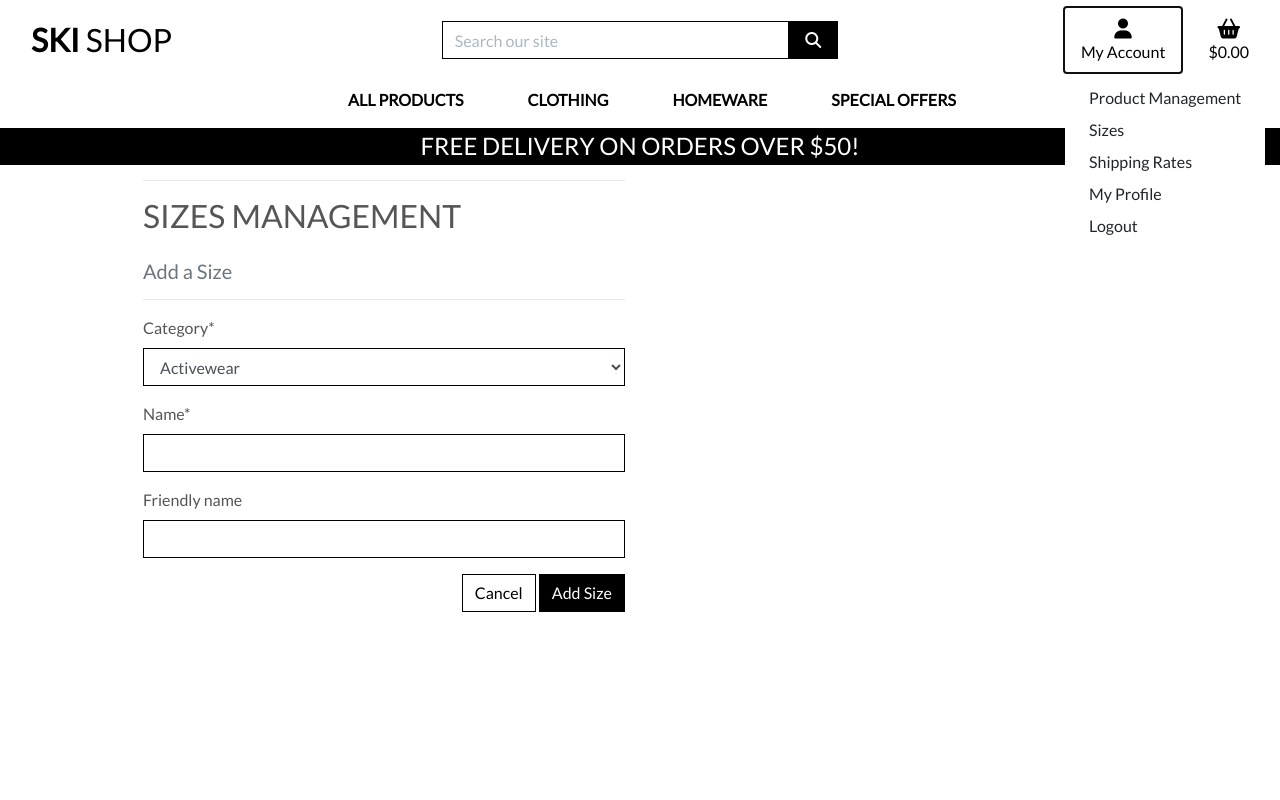
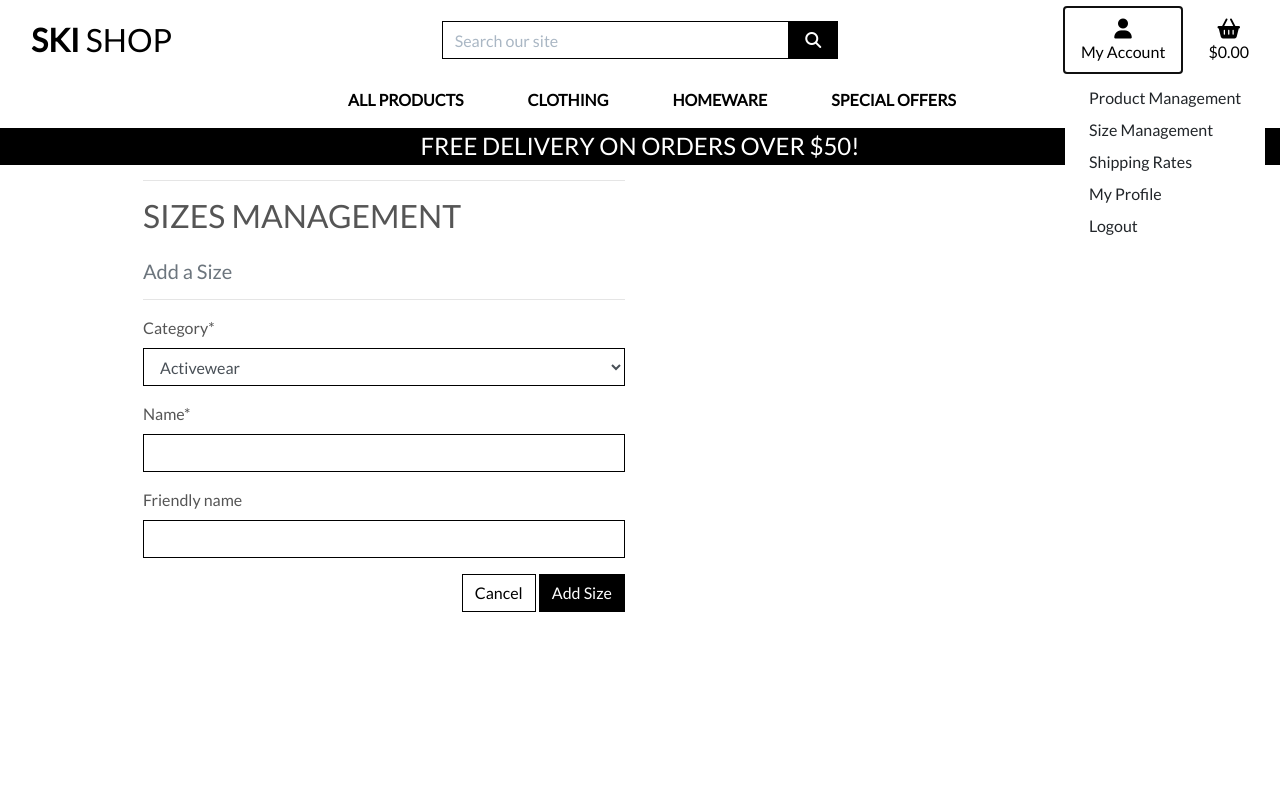
Before and after one commit to TMartin88/ski_shop, a Django app: page /sizes/add/ in a window 1280 px wide, after a click on "My Account". Run offline with Django 3.2, Linux system fonts and the light colour scheme; the visitor is signed in with stand-in values (Sample User, id 1); data comes from the database, SQL or seed files in the repository; some libraries are stand-ins or nearby versions.

Commit message:
amend edit size

```diff
--- a/sizes/templates/sizes/add_size.html
+++ b/sizes/templates/sizes/add_size.html
@@ -1,12 +1,16 @@
 {% extends "base.html" %}
 {% load static %}
 
+{% block extra_css %}
+<link rel="stylesheet" href="{% static 'sizes/css/sizes.css' %}">
+{% endblock %}
+
 {% block page_header %}
-    <div class="container header-container">
-        <div class="row">
-            <div class="col"></div>
-        </div>
-    </div>
+<div class="container header-container">
+  <div class="row">
+    <div class="col"></div>
+  </div>
+</div>
 {% endblock %}
 
 {% block content %}
--- a/templates/base.html
+++ b/templates/base.html
@@ -71,7 +71,7 @@
                             {% if request.user.is_authenticated %}
                                 {% if request.user.is_superuser %}
                                     <a href="{% url 'add_product' %}" class="dropdown-item">Product Management</a>
-                                    <a href="{% url 'sizes' %}" class="dropdown-item">Sizes</a>
+                                    <a href="{% url 'add_size' %}" class="dropdown-item">Size Management</a>
                                     <a href="{% url 'add_product' %}" class="dropdown-item">Shipping Rates</a>
                                 {% endif %}
                                 <a href="{% url 'profile' %}" class="dropdown-item">My Profile</a>
--- a/templates/includes/mobile-top-header.html
+++ b/templates/includes/mobile-top-header.html
@@ -31,7 +31,7 @@
         {% if request.user.is_authenticated %}
             {% if request.user.is_superuser %}
                 <a href="{% url 'add_product' %}" class="dropdown-item">Product Management</a>
-                <a href="{% url 'sizes' %}" class="dropdown-item">Sizes</a>
+                <a href="{% url 'add_size' %}" class="dropdown-item">Size Management</a>
                 <a href="{% url 'add_product' %}" class="dropdown-item">Shipping Rates</a>
             {% endif %}
             <a href="{% url 'profile' %}" class="dropdown-item">My Profile</a>
```
Also changed, not shown: sizes/templates/sizes/edit_size.html (+13 -0 lines).
